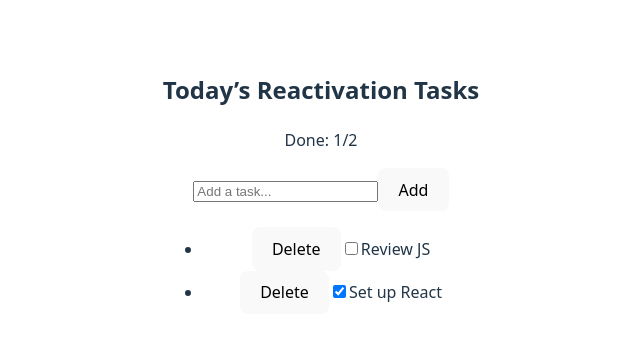
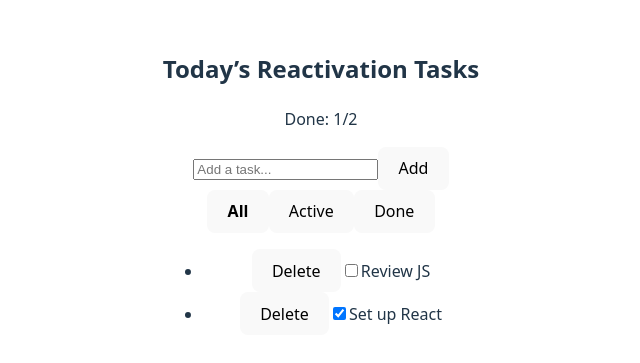
Before and after one commit to YuliaLantzberg/taskquicklist, a React (Vite) app: page / in a window 1280 px wide. Shown: the part 209-572 px from the top of the page, without its empty margins (319-959 px from the left). Built offline with nearby package versions, Linux system fonts and the light colour scheme.

Commit message:
Added filter

```diff
--- a/src/TaskQuicklist.jsx
+++ b/src/TaskQuicklist.jsx
@@ -11,6 +11,7 @@ export default function TaskQuicklist() {
     return stored ? JSON.parse(stored) : initialTasks;
   });
   const [text, setText] = useState("");
+  const [filter, setFilter] = useState("all");
 
   useEffect(() => {
     localStorage.setItem("tasks", JSON.stringify(tasks));
@@ -37,7 +38,11 @@ export default function TaskQuicklist() {
   }
   const doneCount = tasks.filter((t) => t.done).length;
   const total = tasks.length;
-
+  const visibleTasks = tasks.filter((task) => {
+    if (filter === "active") return !task.done;
+    if (filter === "done") return task.done;
+    return true;
+  });
   return (
     <div>
       <h2>Today’s Reactivation Tasks</h2>
@@ -53,9 +58,29 @@ export default function TaskQuicklist() {
         />
         <button onClick={addTask}>Add</button>
       </div>
+      <div>
+        <button
+          onClick={() => setFilter("all")}
+          style={filter === "all" ? { fontWeight: "bold" } : {}}
+        >
+          All
+        </button>
+        <button
+          onClick={() => setFilter("active")}
+          style={filter === "active" ? { fontWeight: "bold" } : {}}
+        >
+          Active
+        </button>
+        <button
+          onClick={() => setFilter("done")}
+          style={filter === "done" ? { fontWeight: "bold" } : {}}
+        >
+          Done
+        </button>
+      </div>
 
       <ul>
-        {tasks.map((t) => (
+        {visibleTasks.map((t) => (
           <li key={t.id}>
             <label>
               <button onClick={() => removeTask(t.id)}> Delete </button>
```
